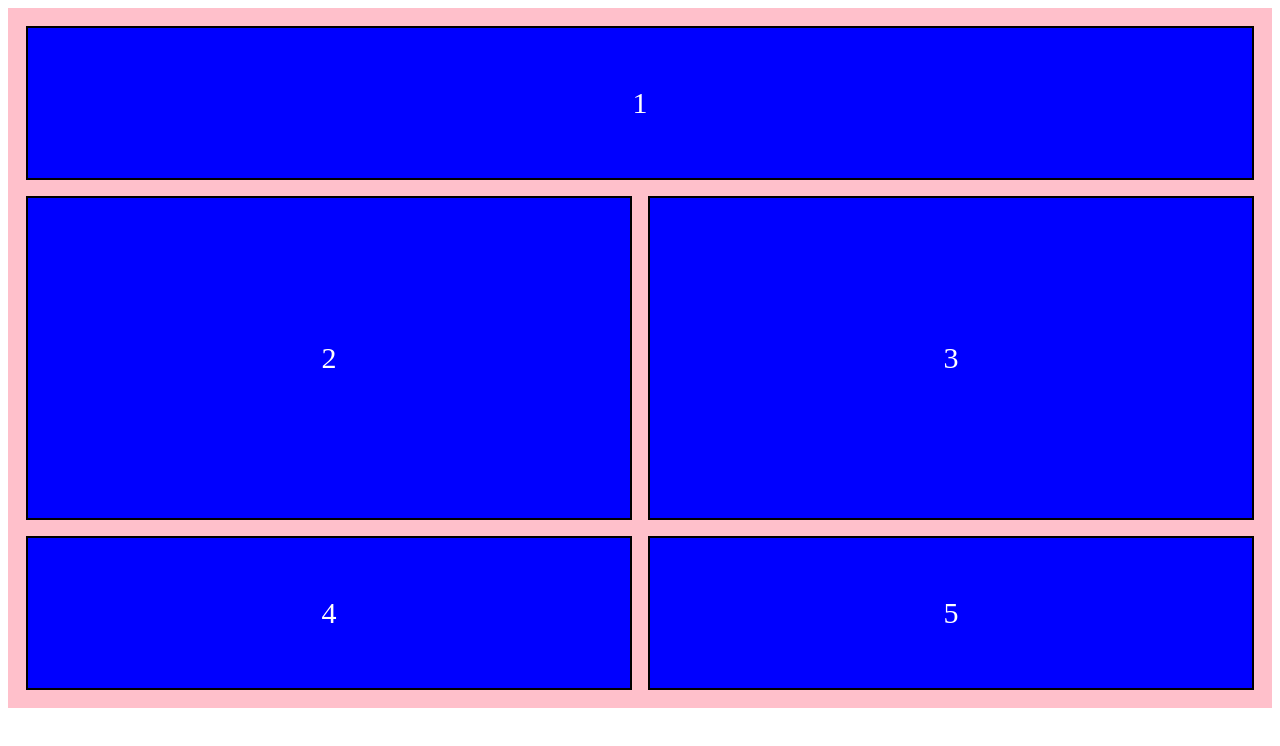
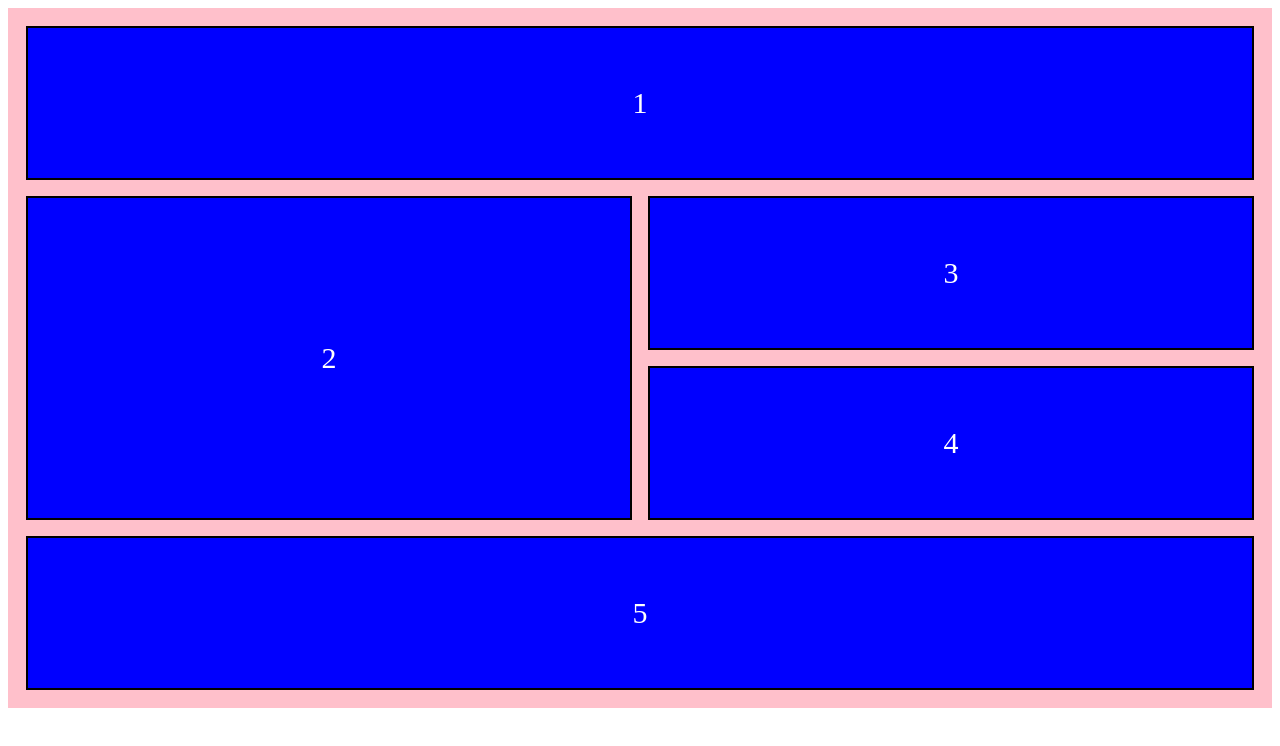
Before and after one commit to Milltiades/CSS-Course, a plain HTML site: page index.html in a window 1280 px wide. Drawn offline with Linux system fonts and the light colour scheme.

Commit message:
working with grid-row and grid-column with span

```diff
--- a/style.css
+++ b/style.css
@@ -105,11 +105,23 @@ div .text {
   grid-auto-rows: minmax(150px, auto);
   background-color: pink;
   grid-gap:20px;
-  grid-template-areas:
-  "header header"
-  "sidebar content"
-  "sidebar content"
-  ;
+}
+.grid-item-1 {
+  grid-column: span 2;
+
+}
+
+.grid-item-2 {
+  grid-row: span 2;
+}
+.grid-item-3 {
+  grid-row: span 1;
+
+}
+
+.grid-item-5 {
+  grid-column: span 2;
+
 }
 
 .grid-item {
@@ -122,14 +134,3 @@ div .text {
   justify-content: center;
   align-items: center;
 }
-
-.grid-item-1 {
-  grid-area: header;
-}
-
-.grid-item-2 {
-  grid-area: sidebar;
-}
-.grid-item-3 {
-  grid-area: content;
-}
```
